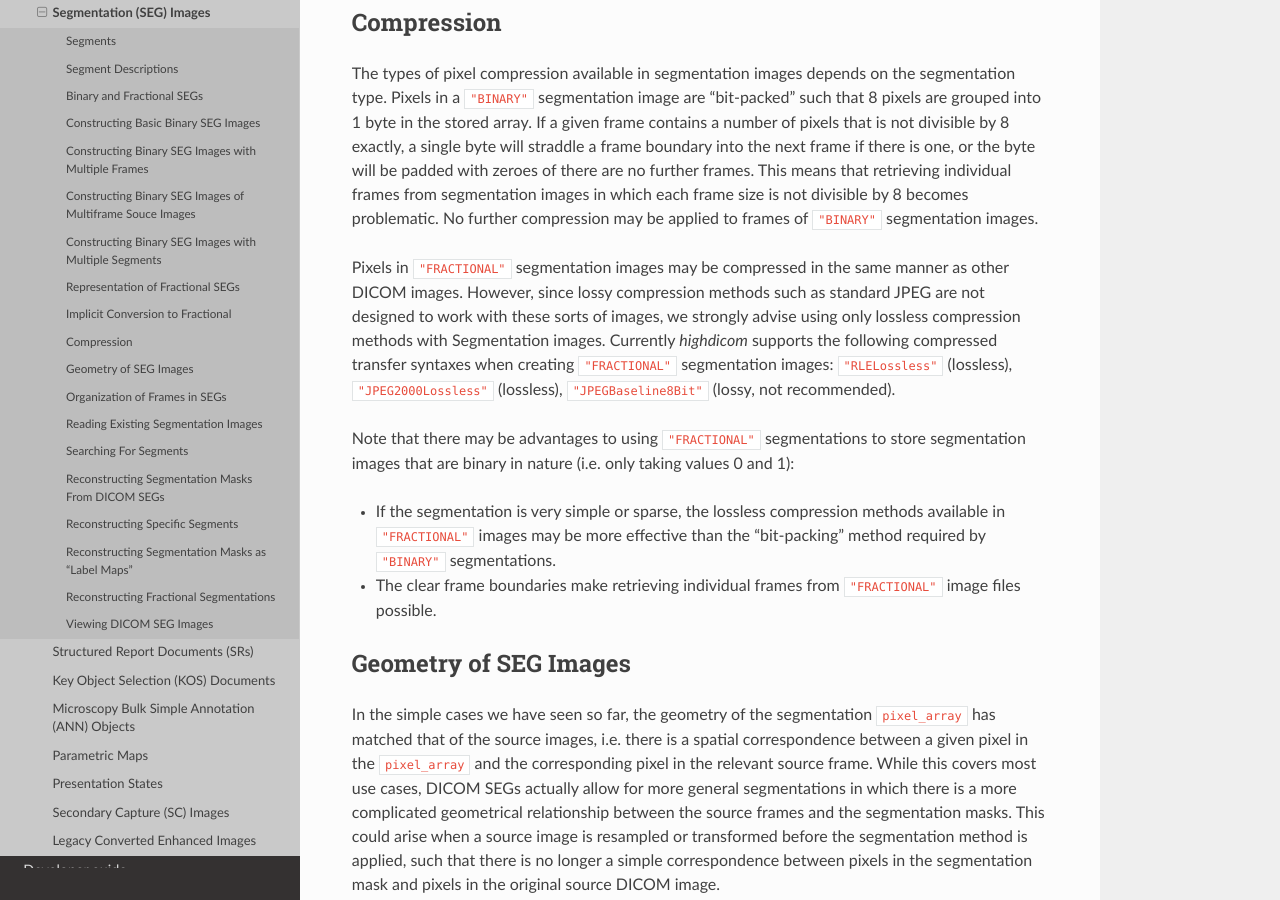
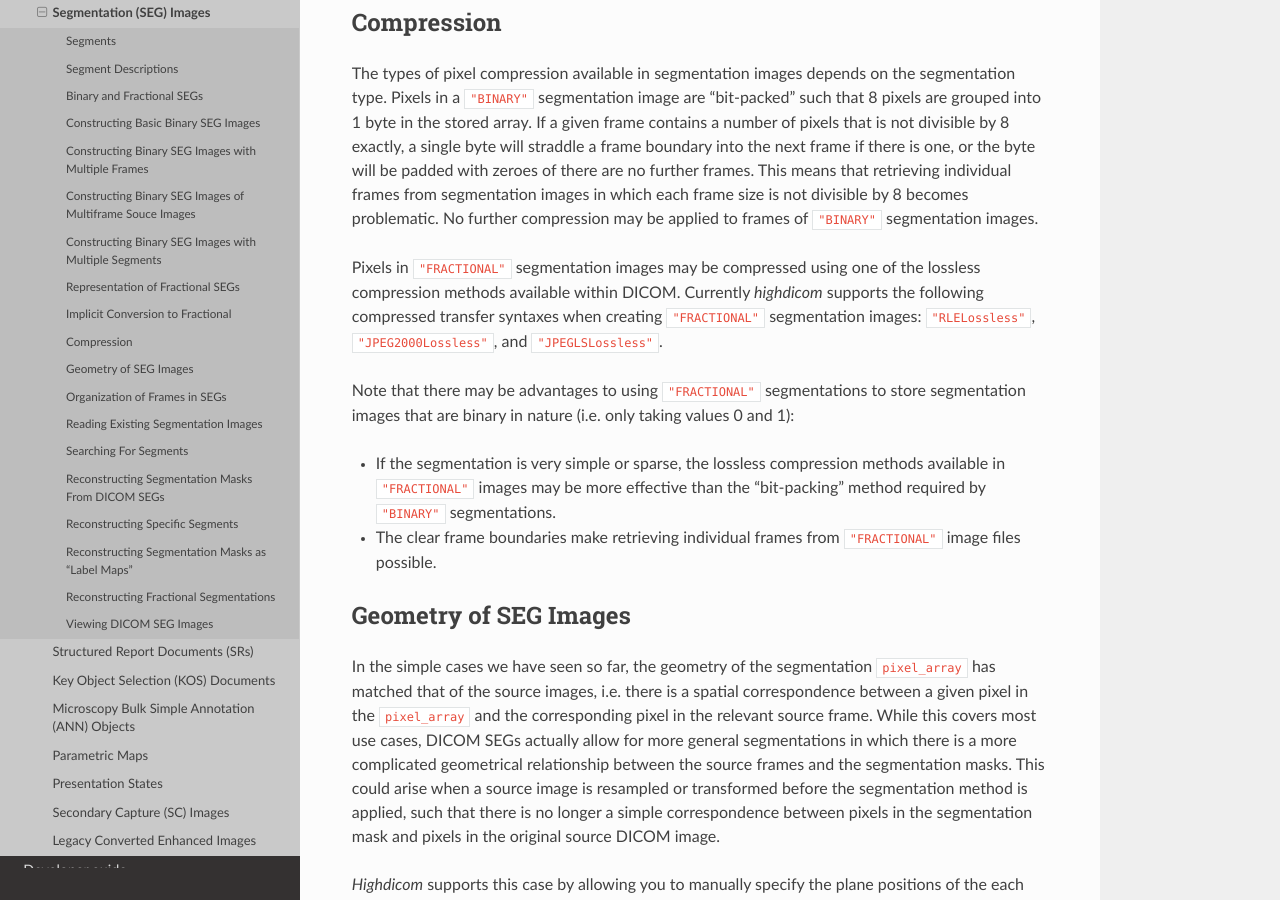
Before and after one commit to ImagingDataCommons/highdicom, a Sphinx documentation site: the page built from docs/seg.rst, in a window 1280 px wide and 900 px high, scrolled down 10596 px. Built offline with Sphinx 7.4.7 and the Read the Docs theme 2.0.0, drawn with Linux system fonts in a browser that asks for light colours.

Commit message:
Fix mistakes in segmentation compression methods docs

```diff
--- a/docs/seg.rst
+++ b/docs/seg.rst
@@ -590,14 +590,11 @@
 size is not divisible by 8 becomes problematic. No further compression may be
 applied to frames of ``"BINARY"`` segmentation images.
 
-Pixels in ``"FRACTIONAL"`` segmentation images may be compressed in the same
-manner as other DICOM images. However, since lossy compression methods such as
-standard JPEG are not designed to work with these sorts of images, we strongly
-advise using only lossless compression methods with Segmentation images.
-Currently *highdicom* supports the following compressed transfer syntaxes when
-creating ``"FRACTIONAL"`` segmentation images: ``"RLELossless"`` (lossless),
-``"JPEG2000Lossless"`` (lossless), ``"JPEGBaseline8Bit"`` (lossy, not
-recommended).
+Pixels in ``"FRACTIONAL"`` segmentation images may be compressed using one of
+the lossless compression methods available within DICOM. Currently *highdicom*
+supports the following compressed transfer syntaxes when creating
+``"FRACTIONAL"`` segmentation images: ``"RLELossless"``,
+``"JPEG2000Lossless"``, and ``"JPEGLSLossless"``.
 
 Note that there may be advantages to using ``"FRACTIONAL"`` segmentations to
 store segmentation images that are binary in nature (i.e. only taking values 0
```
Also changed, not shown: 1 other file.
